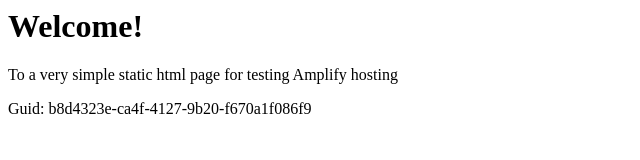
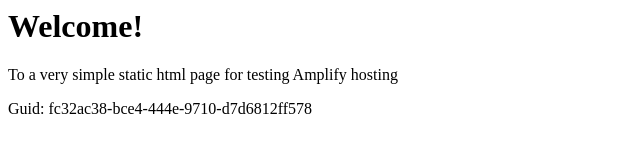
Before and after one commit to aws-aemilia-cdg/Github-PR-Commit-Integration-Test-DoNotTouch-GitHubWebhookPushCanaryTest-v1-preprod-eu-west-3, a website: page src/index.html in a window 1280 px wide. Shown: the full height of the page, 0-640 px from the left. Drawn offline with Linux system fonts and the light colour scheme.

Commit message:
commit from integ tests

```diff
--- a/src/index.html
+++ b/src/index.html
@@ -12,6 +12,6 @@
 <body>
     <h1>Welcome!</h1>
     <p>To a very simple static html page for testing Amplify hosting</p>
-    <p>Guid: b8d4323e-ca4f-4127-9b20-f670a1f086f9</p></body>
+    <p>Guid: fc32ac38-bce4-444e-9710-d7d6812ff578</p></body>
 
 </html>
```
